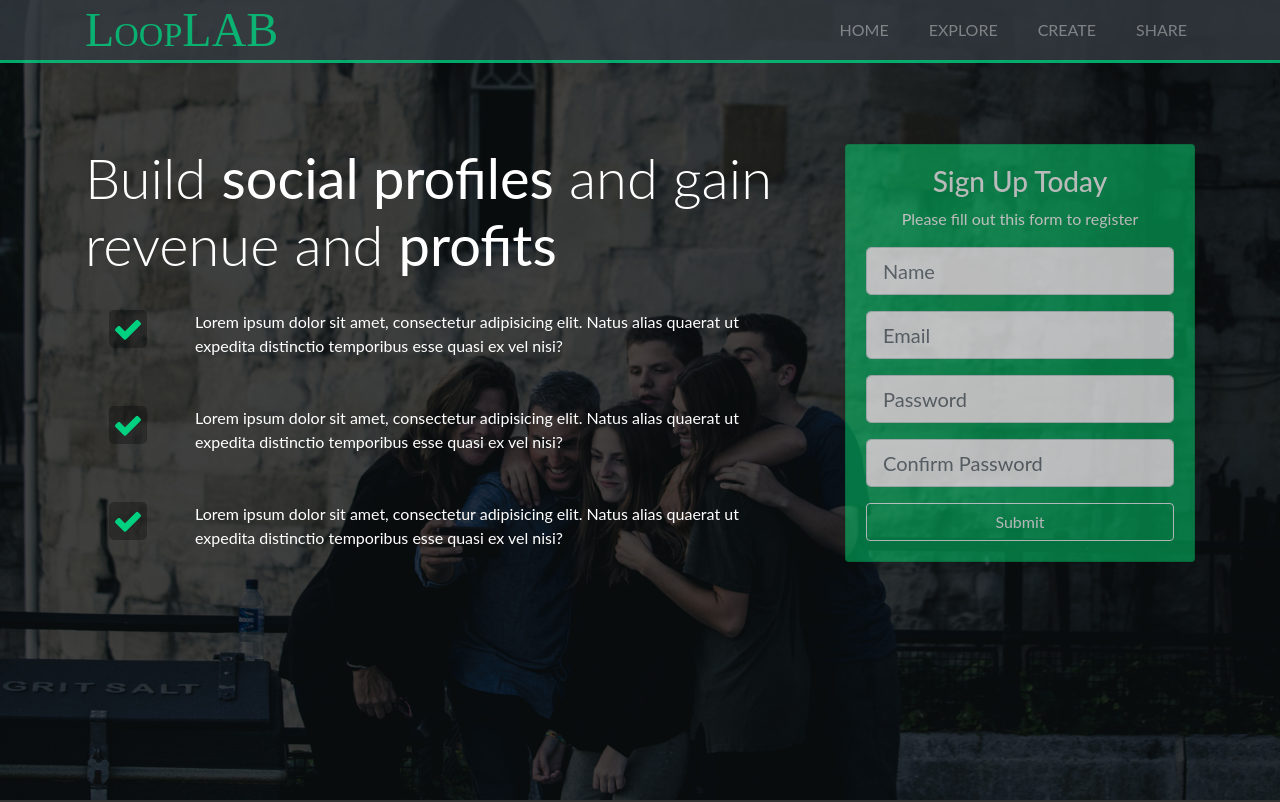
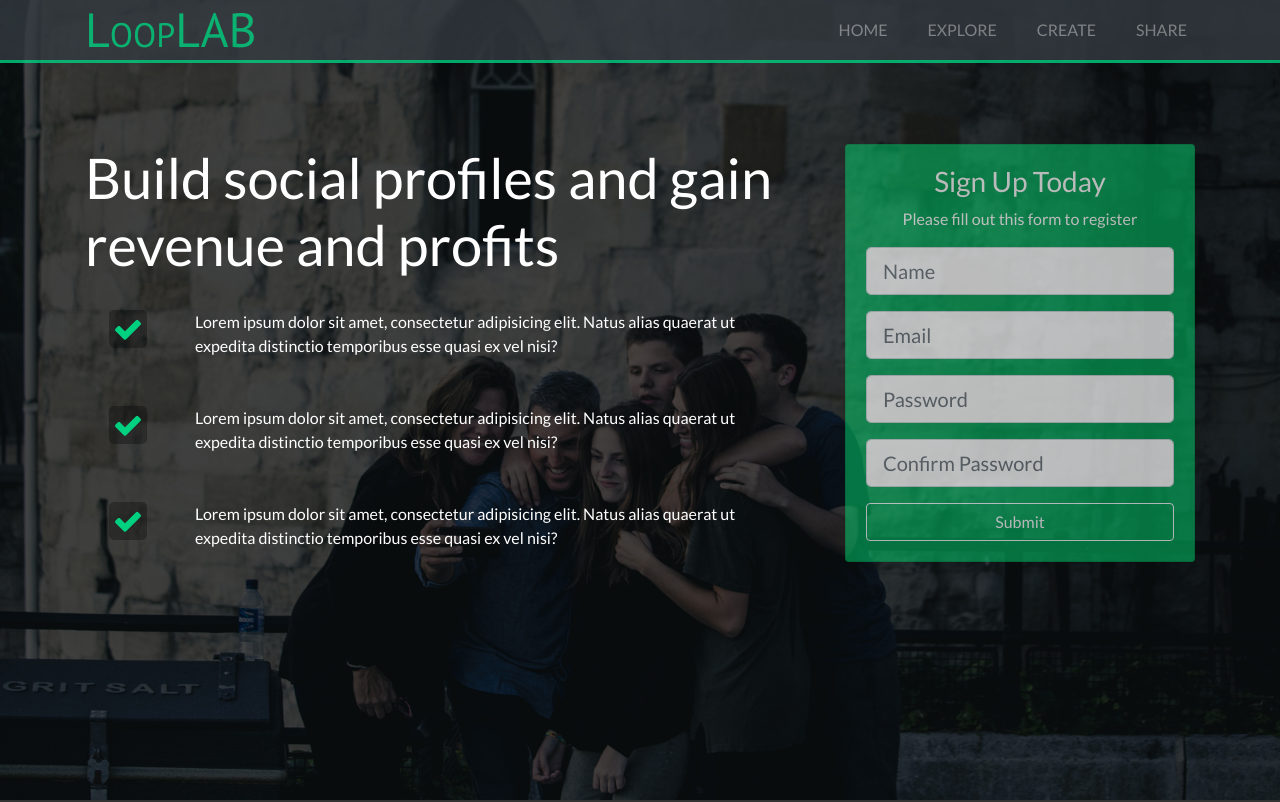
Before and after one commit to lightify97/lightify97.github.io, a plain HTML site: page looplab/index.html in a window 1280 px wide. Shown: the top 802 px of the page. Drawn offline with Linux system fonts and the light colour scheme; files whose address does not match are found by name.

```diff
--- a/blogen/style.css
+++ b/blogen/style.css
@@ -1,3 +1,5 @@
+@import url('https://fonts.googleapis.com/css?family=Fira+Sans|Megrim');
+
 body {
     font-family: "Fira Sans";
 }
--- a/glozzom/style.css
+++ b/glozzom/style.css
@@ -1,13 +1,15 @@
+@import url('https://fonts.googleapis.com/css?family=Carter+One|Source+Sans+Pro');
+
 :root {
     --icon-size: 55px;
 }
 body {
-    font-family: "Source Sans Pro";
+    font-family: "Source Sans Pro", sans-serif;
     overflow-x: hidden;
 }
 
 .navbar-brand {
-    font-family: "Carter One";
+    font-family: "Carter One", cursive;
     font-size: 45px;
     line-height: 0.7;
     background: linear-gradient(to left, rgb(230, 47, 55), rgb(240, 255, 37), rgb(98, 223, 223), rgb(22, 54, 252));
--- a/looplab/index.html
+++ b/looplab/index.html
@@ -4,7 +4,7 @@
 <head>
   <meta charset="utf-8" />
   <meta http-equiv="X-UA-Compatible" content="IE=edge">
-  <title>Start Project</title>
+  <title>Looplab</title>
   <meta name="viewport" content="width=device-width, initial-scale=1">
   <link rel="stylesheet" type="text/css" media="screen" href="../dist/font-awesome.min.css" />
   <link rel="stylesheet" type="text/css" media="screen" href="../dist/bootstrap.css" />
--- a/looplab/style.css
+++ b/looplab/style.css
@@ -1,3 +1,5 @@
+@import url('https://fonts.googleapis.com/css?family=Lato|PT+Sans');
+
 :root {
     --bg-color: #333;
     --font-color: rgb(255, 255,255);
@@ -9,11 +11,11 @@
     background: var(--bg-color);
     color: var(--font-color);
     text-rendering: optimizeLegibility;
-    font-family: "Lato";
+    font-family: "Lato", sans-serif;
 }
 #brand {
     color: var(--primary-color);
-    font-family: "PT Sans";
+    font-family: "PT Sans", sans-serif;
     font-size: 3rem;
     line-height: 0.7;
     font-weight: 300;
--- a/mizuxe/style.css
+++ b/mizuxe/style.css
@@ -1,3 +1,5 @@
+@import url('https://fonts.googleapis.com/css?family=Playfair+Display');
+
 :root {
     --primary-color: rgb(50, 146, 166);
 }
@@ -5,7 +7,7 @@
     border-radius: 0 !important;
 }
 body {
-    font-family: "Playfair Display";
+    font-family: "Playfair Display", serif;
     margin-top: 6rem;
     overflow-x: hidden;
 }
--- a/portfoliogrid/style.css
+++ b/portfoliogrid/style.css
@@ -1,3 +1,5 @@
+@import url('https://fonts.googleapis.com/css?family=Roboto');
+
 *:not(.btn) {
     border-radius: 0 !important;
 }
```
